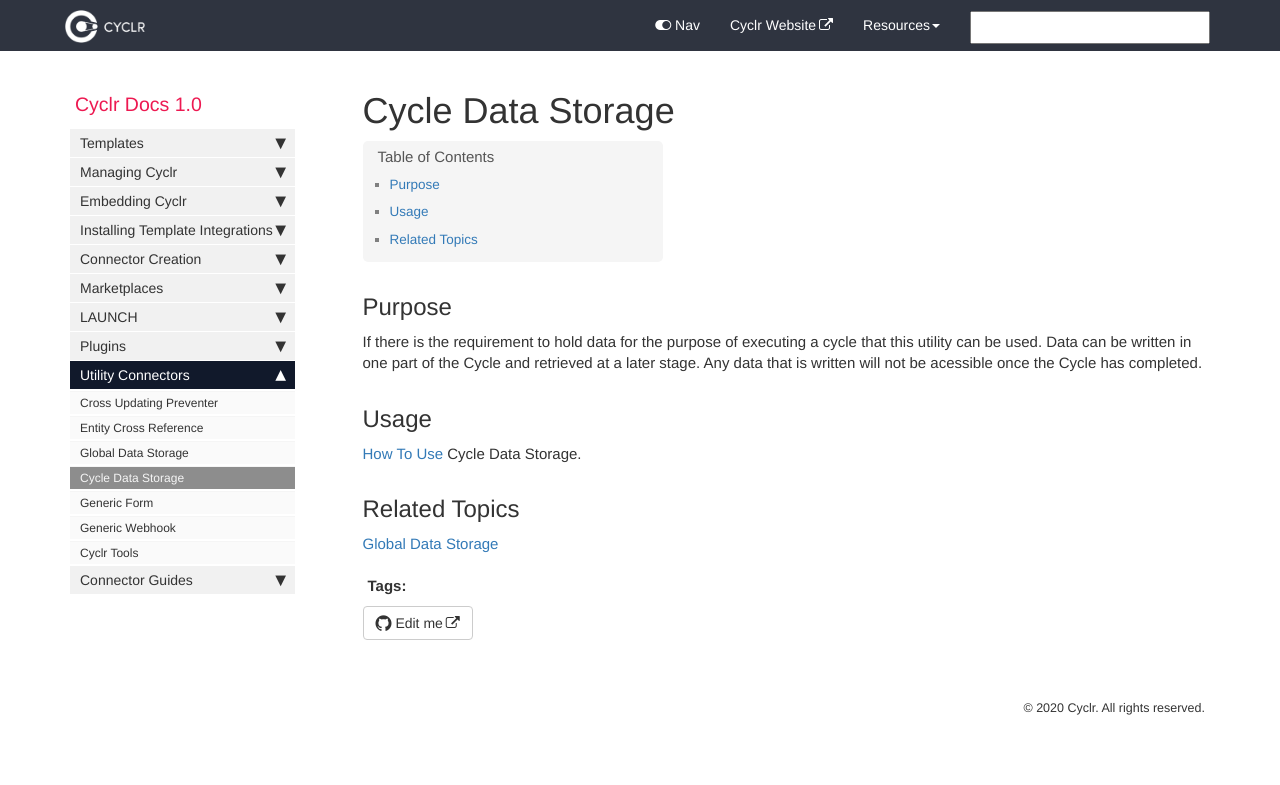
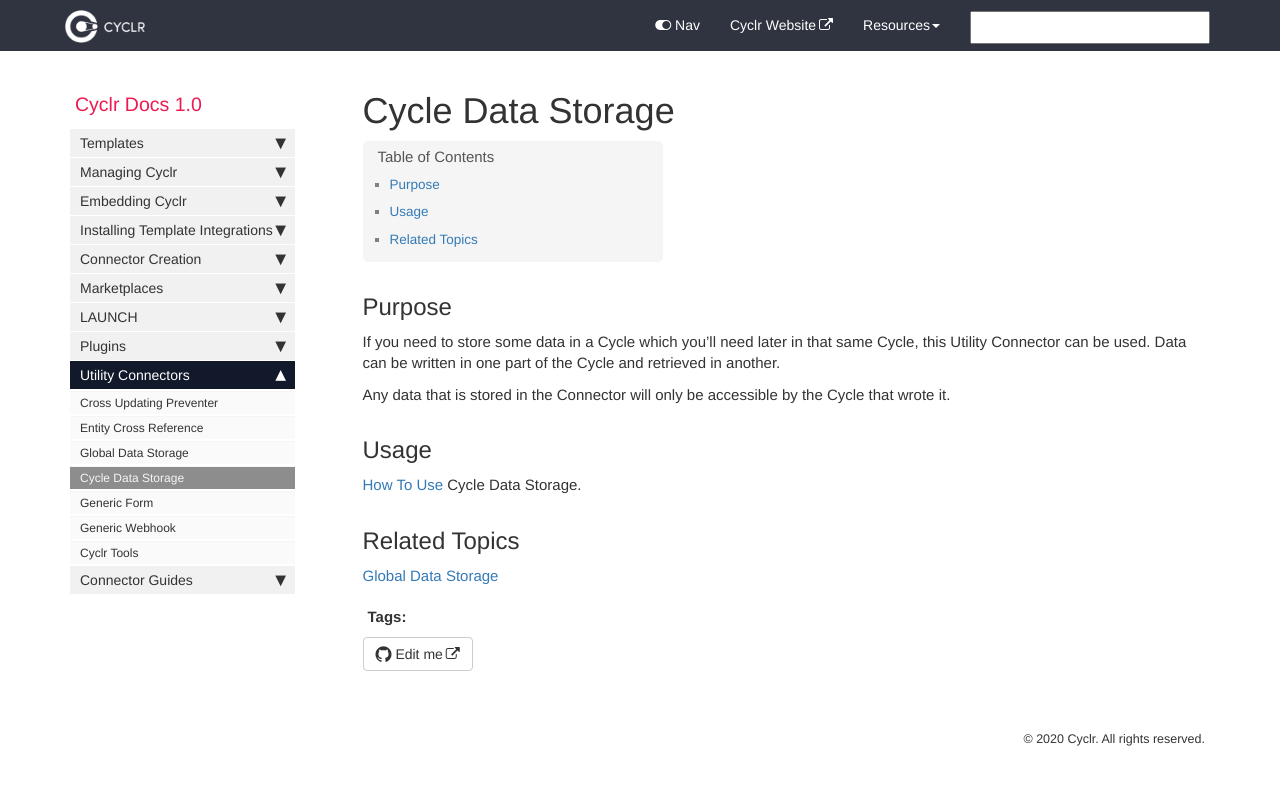
Before and after one commit to sneakysneak/docs, a Jekyll site: the page built from pages/utility-connectors/05-cycle-data-storage.md, in a window 1280 px wide. Shown: the top 785 px of the page. Built offline with Jekyll 4.4.1, drawn with Linux system fonts in a browser that asks for light colours; nearby versions of some CDN libraries; comment, search, counter and statistics services are not loaded.

Commit message:
Tweaking

```diff
--- a/pages/utility-connectors/05-cycle-data-storage.md
+++ b/pages/utility-connectors/05-cycle-data-storage.md
@@ -7,7 +7,9 @@ tags: [utility-connector]
 
 ## Purpose
 
-If there is the requirement to hold data for the purpose of executing a cycle that this utility can be used.  Data can be written in one part of the Cycle and retrieved at a later stage.  Any data that is written will not be acessible once the Cycle has completed.
+If you need to store some data in a Cycle which you'll need later in that same Cycle, this Utility Connector can be used.  Data can be written in one part of the Cycle and retrieved in another.
+
+Any data that is stored in the Connector will only be accessible by the Cycle that wrote it.
 
 ## Usage
 
```
